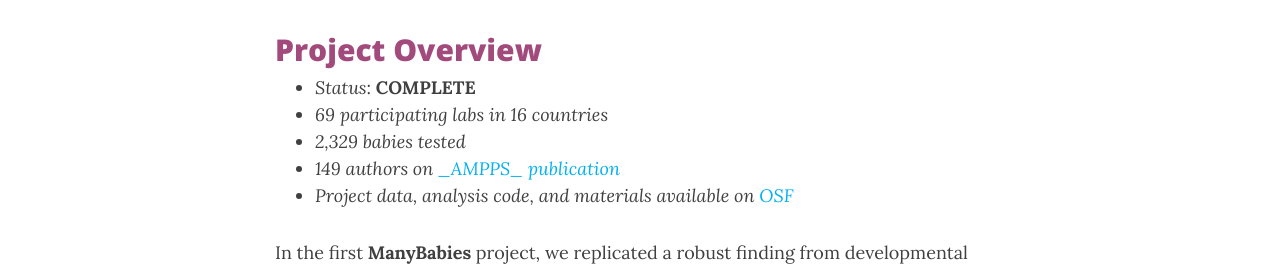
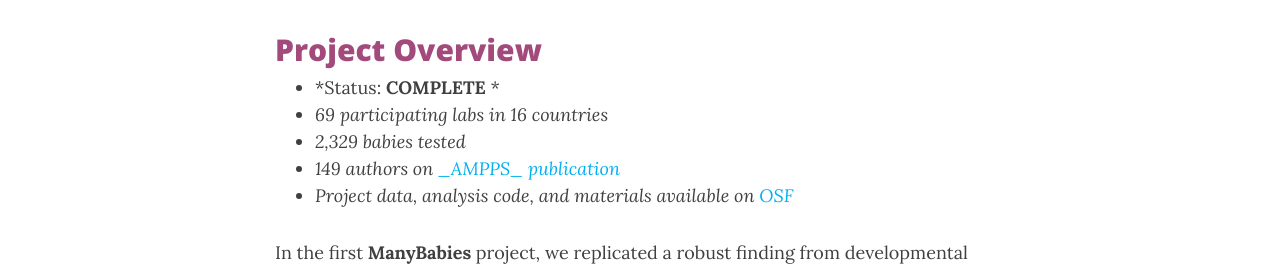
Before and after one commit to manybabies/manybabies.github.io, a Jekyll site: the page built from MB1.md, in a window 1280 px wide and 900 px high, scrolled down 363 px. Shown: the part 184-454 px from the top of the window. Built offline with Jekyll 4.4.1, drawn with Linux system fonts in a browser that asks for light colours; nearby versions of some CDN libraries; some web fonts are replaced.

Commit message:
Update MB1.md

```diff
--- a/MB1.md
+++ b/MB1.md
@@ -19,7 +19,7 @@
 
 ## Project Overview
 
-* *Status*: **COMPLETE**
+* *Status: **COMPLETE** *
 * *69 participating labs in 16 countries*
 * *2,329 babies tested*
 * *149 authors on [_AMPPS_ publication](https://doi.org/10.1177/2515245919900809)*
```
